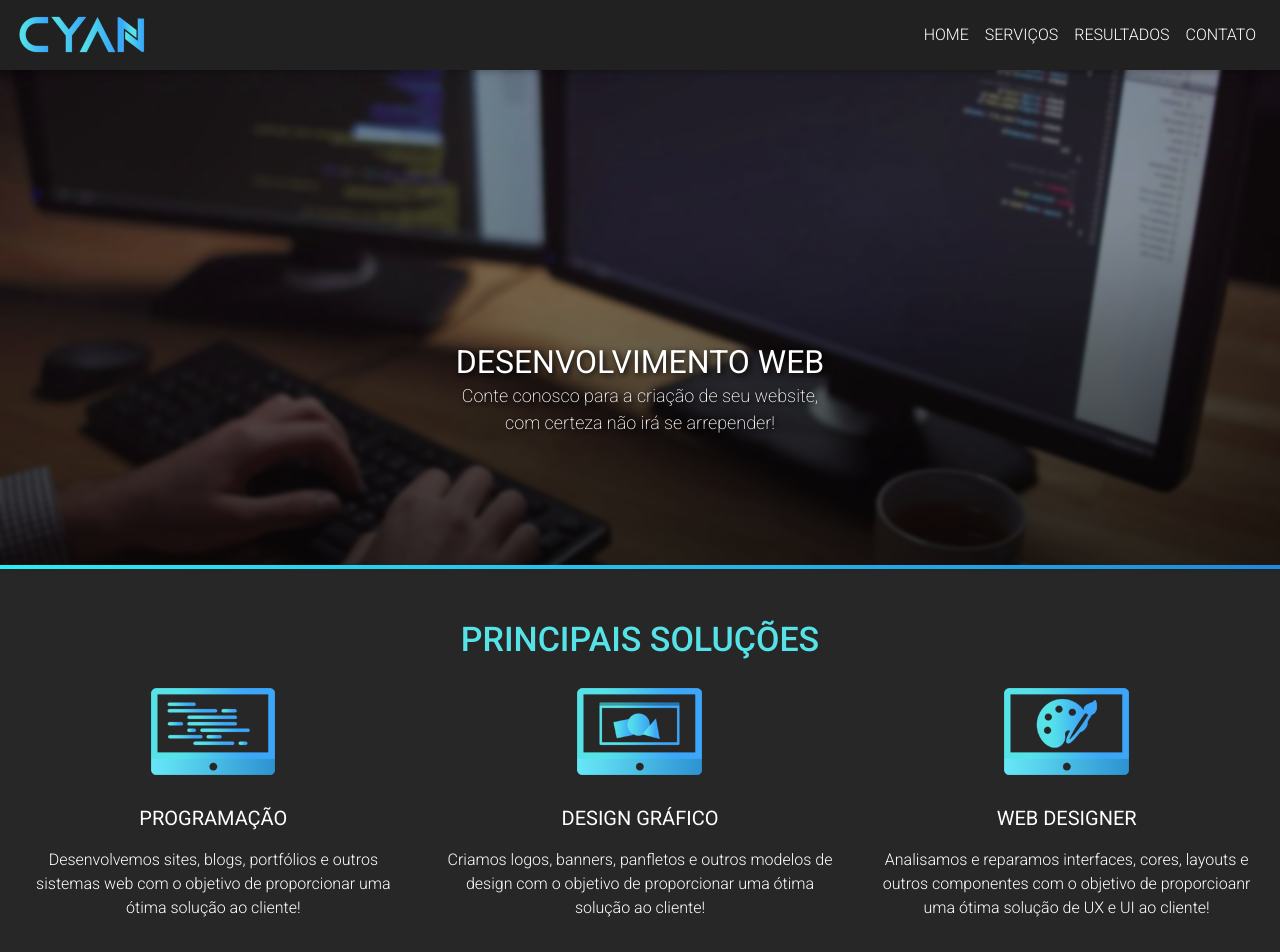
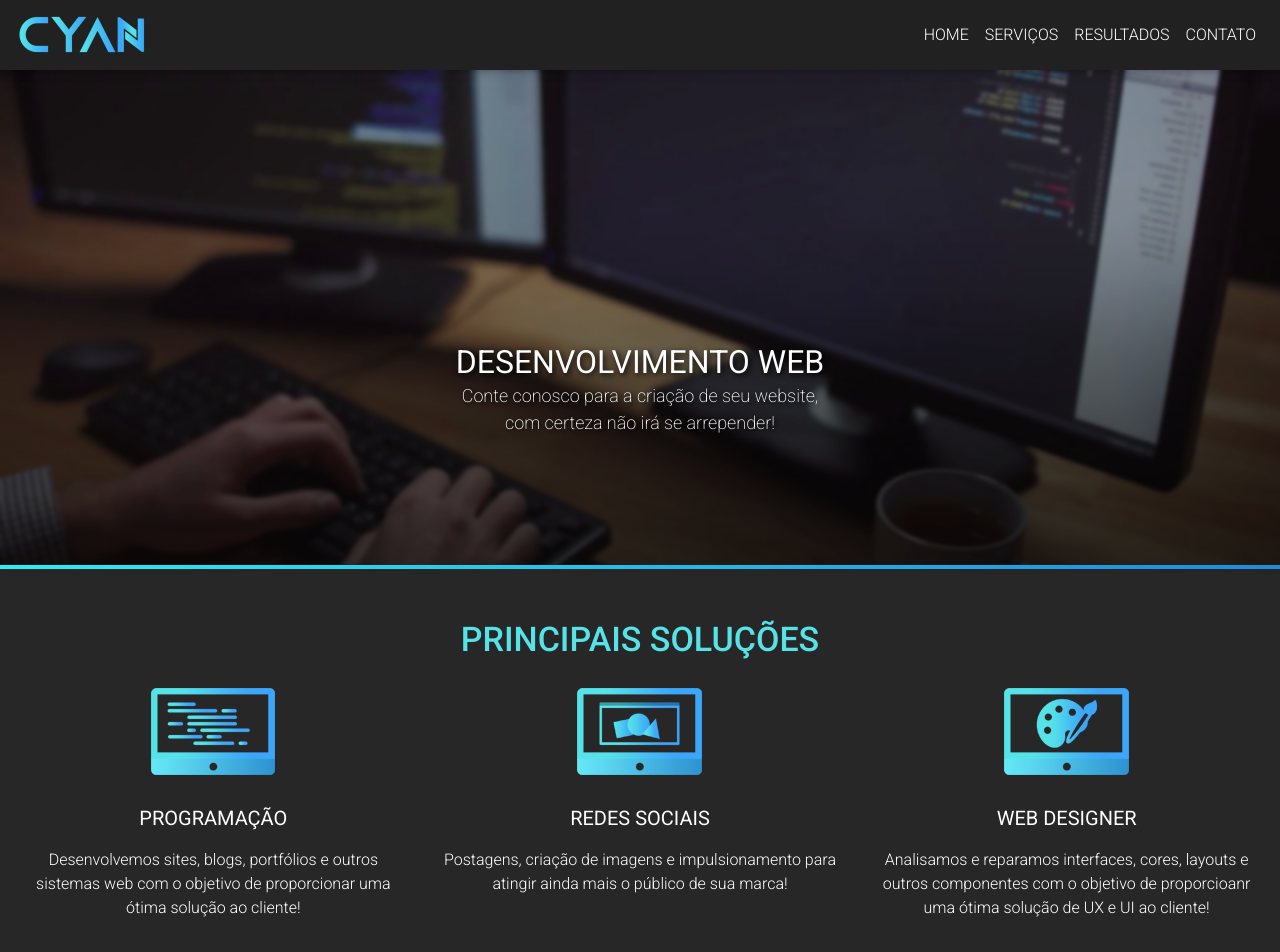
Before and after one commit to Diego-sdd/Reat_cyan_digital, a React (Create React App) app: page / in a window 1280 px wide. Shown: the top 952 px of the page. Built offline with nearby package versions, Linux system fonts and the light colour scheme.

Commit message:
ATT-Texto Home

```diff
--- a/src/components/body/index.js
+++ b/src/components/body/index.js
@@ -110,8 +110,8 @@ const BodyContent = () => (
                         <Col xs lg="4">
                             <div className="solutions_icons">
                                 <img src={icon2}></img>
-                                <h4 className="subtitle">DESIGN GRÁFICO</h4>
-                                <p>Criamos logos, banners, panfletos e outros modelos de design com o objetivo de proporcionar uma ótima solução ao cliente!</p>
+                                <h4 className="subtitle">REDES SOCIAIS</h4>
+                                <p>Postagens, criação de imagens e impulsionamento para atingir ainda mais o público de sua marca!</p>
                             </div>
                         </Col>
                         <Col xs lg="4">
```
